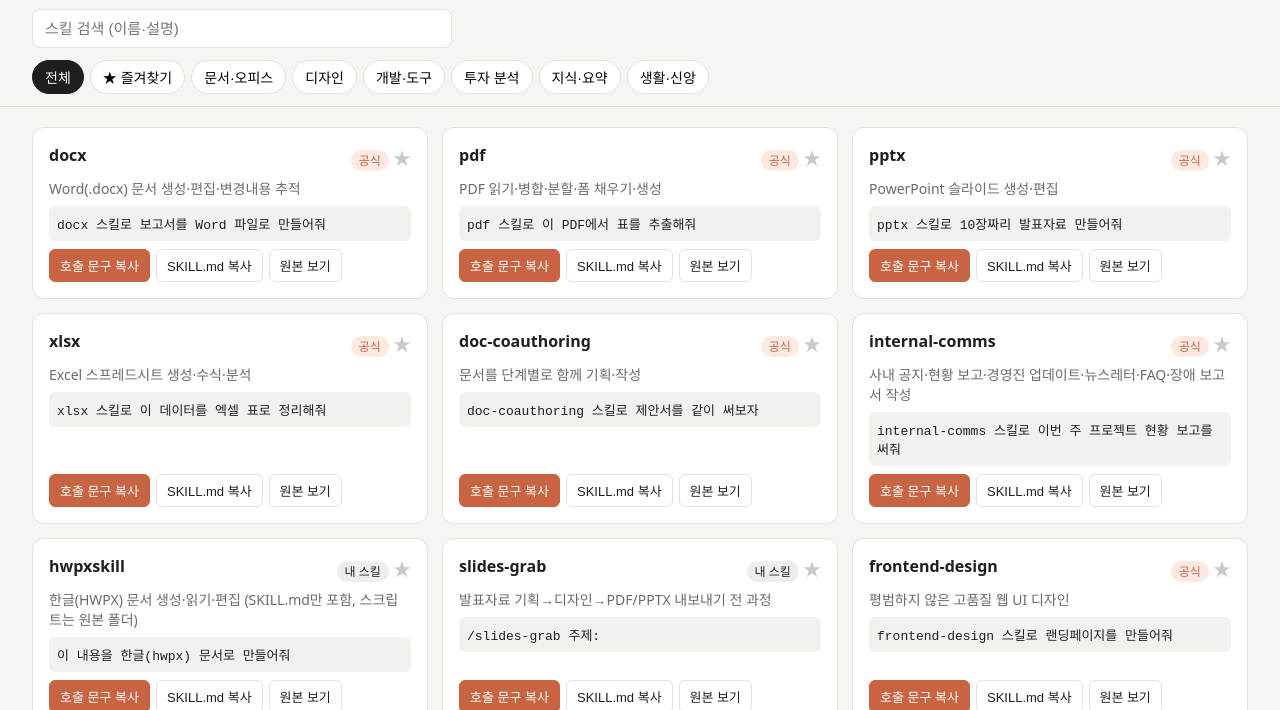
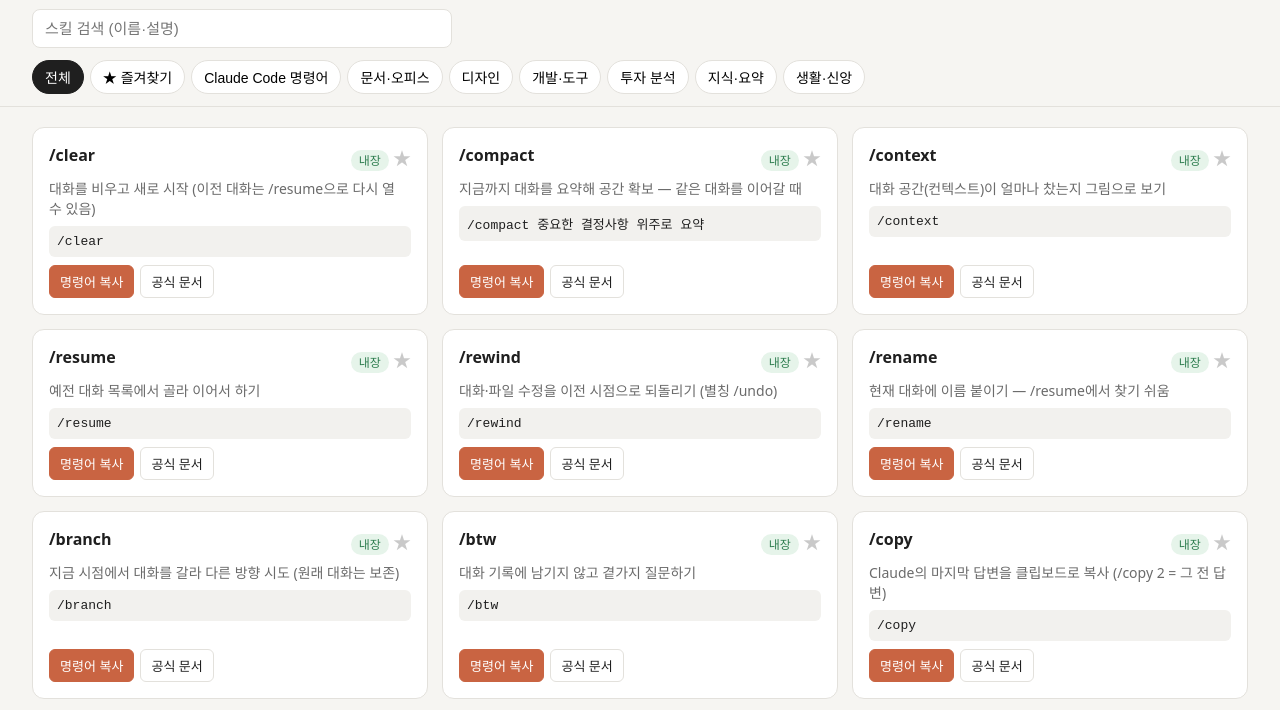
Before and after one commit to olmas70/my-claude-skills, a plain HTML site: page index.html in a window 1280 px wide. Shown: the part 55-765 px from the top of the page. Drawn offline with Linux system fonts and the light colour scheme.

Commit message:
feat: 자주 쓰는 Claude Code 명령어 28개 카테고리 추가
명령어 카드는 SKILL.md 대신 공식 문서로 연결하고, 검색에 명령어 문구도 포함한다.

Co-Authored-By: Claude Opus 5.5 <noreply@anthropic.com>

```diff
--- a/index.html
+++ b/index.html
@@ -21,6 +21,7 @@
   .badge { font-size:12px; padding:2px 8px; border-radius:999px; background:#eee; white-space:nowrap; }
   .badge.공식 { background:#fbe9e2; color:var(--accent); }
   .badge.커뮤니티 { background:#e4eefb; color:#2f5ea8; }
+  .badge.내장 { background:#e6f4ea; color:#2e7d4f; }
   .desc { color:var(--muted); font-size:14px; margin:0; }
   code { display:block; background:#f2f1ee; padding:8px; border-radius:6px; font-size:13px; white-space:pre-wrap; }
   .actions { display:flex; gap:6px; margin-top:auto; flex-wrap:wrap; }
@@ -95,9 +96,10 @@
       localStorage.setItem(FAV_KEY, JSON.stringify([...favs]));
       render();
     };
-    const b1 = el('button', { className: 'primary', textContent: '호출 문구 복사', onclick: () => copy(s.invoke, '호출 문구') });
-    const b2 = el('button', { textContent: 'SKILL.md 복사', onclick: () => copySkillBody(s) });
-    const a = el('a', { href: viewUrl(s.path), target: '_blank', rel: 'noopener', textContent: '원본 보기' });
+    const b1 = el('button', { className: 'primary', textContent: s.path ? '호출 문구 복사' : '명령어 복사', onclick: () => copy(s.invoke, s.path ? '호출 문구' : '명령어') });
+    // ponytail: 명령어 카드는 SKILL.md가 없음 — path 없으면 복사 버튼 생략, url(공식 문서)로 연결
+    const b2 = s.path ? el('button', { textContent: 'SKILL.md 복사', onclick: () => copySkillBody(s) }) : '';
+    const a = el('a', { href: s.url || viewUrl(s.path), target: '_blank', rel: 'noopener', textContent: s.path ? '원본 보기' : '공식 문서' });
     return el('article', { className: 'card' },
       el('div', { className: 'top' },
         el('span', { className: 'name', textContent: s.id }),
@@ -111,7 +113,7 @@
     const q = $('#q').value.trim().toLowerCase();
     const shown = skills
       .filter((s) => category === '전체' || (category === '★ 즐겨찾기' ? favs.has(s.id) : s.category === category))
-      .filter((s) => !q || (s.id + ' ' + s.desc).toLowerCase().includes(q))
+      .filter((s) => !q || (s.id + ' ' + s.desc + ' ' + s.invoke).toLowerCase().includes(q))
       .sort((a, b) => favs.has(b.id) - favs.has(a.id));
     $('#list').replaceChildren(...shown.map(card));
     if (!shown.length) $('#list').append(el('p', { textContent: '해당하는 스킬이 없습니다.' }));
--- a/skills.json
+++ b/skills.json
@@ -1,4 +1,32 @@
 [
+  {"id":"/clear","category":"Claude Code 명령어","source":"내장","desc":"대화를 비우고 새로 시작 (이전 대화는 /resume으로 다시 열 수 있음)","invoke":"/clear","url":"https://code.claude.com/docs/en/commands"},
+  {"id":"/compact","category":"Claude Code 명령어","source":"내장","desc":"지금까지 대화를 요약해 공간 확보 — 같은 대화를 이어갈 때","invoke":"/compact 중요한 결정사항 위주로 요약","url":"https://code.claude.com/docs/en/commands"},
+  {"id":"/context","category":"Claude Code 명령어","source":"내장","desc":"대화 공간(컨텍스트)이 얼마나 찼는지 그림으로 보기","invoke":"/context","url":"https://code.claude.com/docs/en/commands"},
+  {"id":"/resume","category":"Claude Code 명령어","source":"내장","desc":"예전 대화 목록에서 골라 이어서 하기","invoke":"/resume","url":"https://code.claude.com/docs/en/commands"},
+  {"id":"/rewind","category":"Claude Code 명령어","source":"내장","desc":"대화·파일 수정을 이전 시점으로 되돌리기 (별칭 /undo)","invoke":"/rewind","url":"https://code.claude.com/docs/en/commands"},
+  {"id":"/rename","category":"Claude Code 명령어","source":"내장","desc":"현재 대화에 이름 붙이기 — /resume에서 찾기 쉬움","invoke":"/rename ","url":"https://code.claude.com/docs/en/commands"},
+  {"id":"/branch","category":"Claude Code 명령어","source":"내장","desc":"지금 시점에서 대화를 갈라 다른 방향 시도 (원래 대화는 보존)","invoke":"/branch","url":"https://code.claude.com/docs/en/commands"},
+  {"id":"/btw","category":"Claude Code 명령어","source":"내장","desc":"대화 기록에 남기지 않고 곁가지 질문하기","invoke":"/btw ","url":"https://code.claude.com/docs/en/commands"},
+  {"id":"/copy","category":"Claude Code 명령어","source":"내장","desc":"Claude의 마지막 답변을 클립보드로 복사 (/copy 2 = 그 전 답변)","invoke":"/copy","url":"https://code.claude.com/docs/en/commands"},
+  {"id":"/export","category":"Claude Code 명령어","source":"내장","desc":"현재 대화를 텍스트 파일로 저장","invoke":"/export 대화기록.txt","url":"https://code.claude.com/docs/en/commands"},
+  {"id":"/recap","category":"Claude Code 명령어","source":"내장","desc":"현재 세션을 한 줄로 요약","invoke":"/recap","url":"https://code.claude.com/docs/en/commands"},
+  {"id":"/model","category":"Claude Code 명령어","source":"내장","desc":"AI 모델 바꾸기 (좌우 화살표로 노력 수준 조절)","invoke":"/model","url":"https://code.claude.com/docs/en/commands"},
+  {"id":"/effort","category":"Claude Code 명령어","source":"내장","desc":"생각하는 깊이 조절: low ~ xhigh, max, auto","invoke":"/effort high","url":"https://code.claude.com/docs/en/commands"},
+  {"id":"/fast","category":"Claude Code 명령어","source":"내장","desc":"빠른 모드 켜기/끄기","invoke":"/fast","url":"https://code.claude.com/docs/en/commands"},
+  {"id":"/plan","category":"Claude Code 명령어","source":"내장","desc":"계획 모드로 들어가 먼저 계획만 세우기","invoke":"/plan ","url":"https://code.claude.com/docs/en/commands"},
+  {"id":"/usage","category":"Claude Code 명령어","source":"내장","desc":"사용량·요금 한도·통계 보기 (별칭 /cost, /stats)","invoke":"/usage","url":"https://code.claude.com/docs/en/commands"},
+  {"id":"/skills","category":"Claude Code 명령어","source":"내장","desc":"설치된 스킬 목록 보기·검색 (t 키 = 토큰 크기순)","invoke":"/skills","url":"https://code.claude.com/docs/en/commands"},
+  {"id":"/reload-skills","category":"Claude Code 명령어","source":"내장","desc":"스킬을 새로 설치·수정한 뒤 재시작 없이 다시 불러오기","invoke":"/reload-skills","url":"https://code.claude.com/docs/en/commands"},
+  {"id":"/memory","category":"Claude Code 명령어","source":"내장","desc":"CLAUDE.md와 자동 메모리 보기·편집","invoke":"/memory","url":"https://code.claude.com/docs/en/commands"},
+  {"id":"/init","category":"Claude Code 명령어","source":"내장","desc":"현재 폴더에 프로젝트 안내서 CLAUDE.md 만들기","invoke":"/init","url":"https://code.claude.com/docs/en/commands"},
+  {"id":"/mcp","category":"Claude Code 명령어","source":"내장","desc":"MCP 서버 연결 상태 보기·재연결","invoke":"/mcp reconnect all","url":"https://code.claude.com/docs/en/commands"},
+  {"id":"/permissions","category":"Claude Code 명령어","source":"내장","desc":"도구 허용/거부 규칙 관리","invoke":"/permissions","url":"https://code.claude.com/docs/en/commands"},
+  {"id":"/config","category":"Claude Code 명령어","source":"내장","desc":"설정 화면 열기 (테마, 모델, 출력 스타일 등)","invoke":"/config","url":"https://code.claude.com/docs/en/commands"},
+  {"id":"/doctor","category":"Claude Code 명령어","source":"내장","desc":"설치·설정 문제를 진단하고 고칠 방법 제안","invoke":"/doctor","url":"https://code.claude.com/docs/en/commands"},
+  {"id":"/deep-research","category":"Claude Code 명령어","source":"내장","desc":"웹을 여러 번 검색·교차 확인해 출처 달린 보고서 작성","invoke":"/deep-research ","url":"https://code.claude.com/docs/en/commands"},
+  {"id":"/loop","category":"Claude Code 명령어","source":"내장","desc":"같은 요청을 일정 간격으로 반복 실행","invoke":"/loop 10m ","url":"https://code.claude.com/docs/en/commands"},
+  {"id":"/schedule","category":"Claude Code 명령어","source":"내장","desc":"정해진 시간에 자동 실행되는 클라우드 작업 만들기","invoke":"/schedule ","url":"https://code.claude.com/docs/en/commands"},
+  {"id":"/help","category":"Claude Code 명령어","source":"내장","desc":"도움말과 전체 명령어 보기","invoke":"/help","url":"https://code.claude.com/docs/en/commands"},
   {"id":"docx","category":"문서·오피스","source":"공식","desc":"Word(.docx) 문서 생성·편집·변경내용 추적","invoke":"docx 스킬로 보고서를 Word 파일로 만들어줘","path":"https://raw.githubusercontent.com/anthropics/skills/main/skills/docx/SKILL.md"},
   {"id":"pdf","category":"문서·오피스","source":"공식","desc":"PDF 읽기·병합·분할·폼 채우기·생성","invoke":"pdf 스킬로 이 PDF에서 표를 추출해줘","path":"https://raw.githubusercontent.com/anthropics/skills/main/skills/pdf/SKILL.md"},
   {"id":"pptx","category":"문서·오피스","source":"공식","desc":"PowerPoint 슬라이드 생성·편집","invoke":"pptx 스킬로 10장짜리 발표자료 만들어줘","path":"https://raw.githubusercontent.com/anthropics/skills/main/skills/pptx/SKILL.md"},
```
